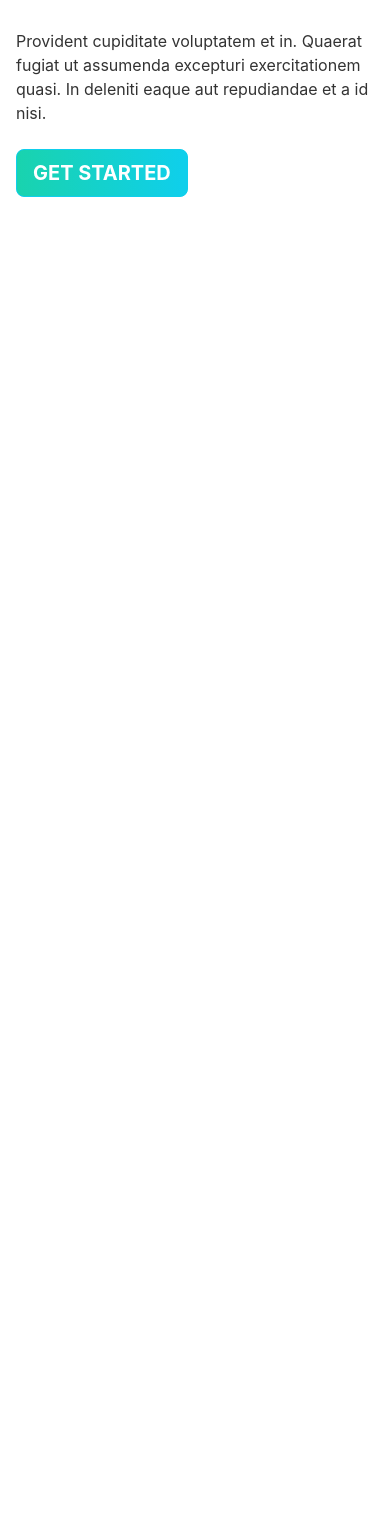
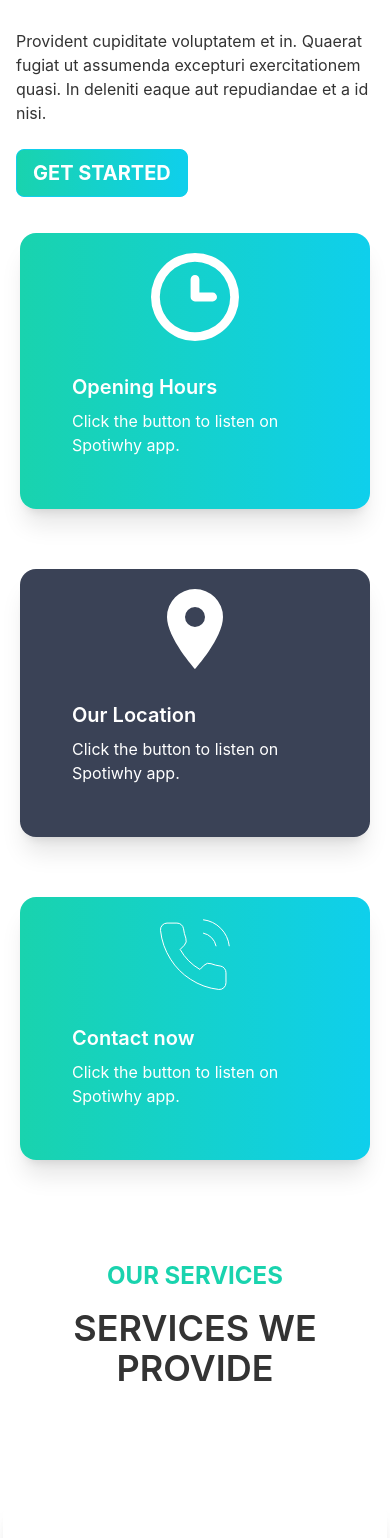
Before and after one commit to Maria-07/doctors-portal, a React (Create React App) app: page / in a window 390 px wide. Shown: the part 449-1987 px from the top of the page. Before the commit the page ends 844 px from the top, so only its background shows below. Built offline with nearby package versions, Linux system fonts and the light colour scheme.

Commit message:
service and info part added

```diff
--- a/package.json
+++ b/package.json
@@ -3,6 +3,10 @@
   "version": "0.1.0",
   "private": true,
   "dependencies": {
+    "@fortawesome/fontawesome-svg-core": "^6.1.1",
+    "@fortawesome/free-brands-svg-icons": "^6.1.1",
+    "@fortawesome/free-solid-svg-icons": "^6.1.1",
+    "@fortawesome/react-fontawesome": "^0.1.18",
     "@testing-library/jest-dom": "^5.16.4",
     "@testing-library/react": "^13.2.0",
     "@testing-library/user-event": "^13.5.0",
--- a/src/Pages/Home/Banner.js
+++ b/src/Pages/Home/Banner.js
@@ -1,6 +1,5 @@
 import React from "react";
 import chair from "../../assets/images/chair.png";
-import bg from "../../assets/images/bg.png";
 
 const Banner = () => {
   return (
--- /dev/null
+++ b/src/Pages/Home/Cards.js
@@ -0,0 +1,50 @@
+import { FontAwesomeIcon } from "@fortawesome/react-fontawesome";
+import {
+  faClockRotateLeft,
+  faLocationDot,
+  faPhone,
+} from "@fortawesome/free-solid-svg-icons";
+import React from "react";
+
+const Cards = () => {
+  return (
+    <div className="container mx-auto">
+      <div className="flex sm:flex-row flex-col justify-center ">
+        <div className="flex sm:flex-row flex-col items-center p-5 bg-gradient-to-r from-secondary to-primary text-white rounded-xl m-5">
+          <div>
+            <FontAwesomeIcon
+              icon={faClockRotateLeft}
+              className=" p-5 text-7xl"
+            />
+          </div>
+          <div className="flex flex-col ">
+            <h2 className="text-2xl font-semibold my-3">Opening Hours</h2>
+            <p className="text-lg">
+              Lorem, ipsum dolor sit amet consectetur adipisicing elit.
+            </p>
+          </div>
+        </div>
+        <div className="flex sm:flex-row flex-col items-center p-5 bg-accent text-white rounded-xl m-5">
+          <div>
+            <FontAwesomeIcon icon={faLocationDot} className=" p-5 text-7xl" />
+          </div>
+          <div className="flex flex-col ">
+            <h2 className="text-2xl font-semibold my-3">Visit our location</h2>
+            <p className="text-lg">Brooklyn, NY 10036, United States</p>
+          </div>
+        </div>
+        <div className="flex sm:flex-row flex-col items-center p-5 bg-gradient-to-r from-secondary to-primary text-white rounded-xl m-5">
+          <div>
+            <FontAwesomeIcon icon={faPhone} className=" p-5 text-7xl" />
+          </div>
+          <div className="flex flex-col ">
+            <h2 className="text-2xl font-semibold my-3">Contact us now</h2>
+            <p className="text-lg">+000 123 456789</p>
+          </div>
+        </div>
+      </div>
+    </div>
+  );
+};
+
+export default Cards;
--- a/src/Pages/Home/Home.js
+++ b/src/Pages/Home/Home.js
@@ -1,10 +1,16 @@
 import React from "react";
 import Banner from "./Banner";
+import Cards from "./Cards";
+import Info from "./Info";
+import Services from "./Services";
 
 const Home = () => {
   return (
     <div>
       <Banner></Banner>
+      {/* <Cards></Cards> */}
+      <Info></Info>
+      <Services></Services>
     </div>
   );
 };
--- /dev/null
+++ b/src/Pages/Home/Info.js
@@ -0,0 +1,31 @@
+import React from "react";
+import InfoCard from "./InfoCard";
+import clock from "../../assets/icons/clock.svg";
+import marker from "../../assets/icons/marker.svg";
+import phone from "../../assets/icons/phone.svg";
+
+const Info = () => {
+  return (
+    <div className="container mx-auto">
+      <div className="grid grid-cols-1 lg:grid-cols-3 gap-5">
+        <InfoCard
+          cardTitle="Opening Hours"
+          bgClass="bg-gradient-to-r from-secondary to-primary"
+          img={clock}
+        ></InfoCard>
+        <InfoCard
+          cardTitle="Our Location"
+          bgClass="bg-accent"
+          img={marker}
+        ></InfoCard>
+        <InfoCard
+          cardTitle="Contact now"
+          bgClass="bg-gradient-to-r from-secondary to-primary"
+          img={phone}
+        ></InfoCard>
+      </div>
+    </div>
+  );
+};
+
+export default Info;
--- /dev/null
+++ b/src/Pages/Home/InfoCard.js
@@ -0,0 +1,19 @@
+import React from "react";
+
+const InfoCard = ({ img, cardTitle, bgClass }) => {
+  return (
+    <div>
+      <div class={`card lg:card-side shadow-xl p-5 m-5 text-white ${bgClass}`}>
+        <figure>
+          <img src={img} alt="" />
+        </figure>
+        <div className="card-body">
+          <h2 className="card-title">{cardTitle}</h2>
+          <p>Click the button to listen on Spotiwhy app.</p>
+        </div>
+      </div>
+    </div>
+  );
+};
+
+export default InfoCard;
--- /dev/null
+++ b/src/Pages/Home/Service.js
@@ -0,0 +1,22 @@
+import React from "react";
+
+const Service = ({ img, cardTitle }) => {
+  return (
+    <div>
+      <div class="card w-96 bg-base-100 shadow-xl mx-auto ">
+        <figure class="px-10 pt-10">
+          <img src={img} alt="Shoes" class="rounded-xl" />
+        </figure>
+        <div class="card-body items-center text-center">
+          <h2 class="card-title">{cardTitle}</h2>
+          <p>
+            Lorem ipsum dolor sit amet consectetur adipisicing elit. Nostrum
+            facilis, aspernatur praesentium hic .{" "}
+          </p>
+        </div>
+      </div>
+    </div>
+  );
+};
+
+export default Service;
--- /dev/null
+++ b/src/Pages/Home/Services.js
@@ -0,0 +1,27 @@
+import React from "react";
+import fluoride from "../../assets/images/fluoride.png";
+import cavity from "../../assets/images/cavity.png";
+import whitening from "../../assets/images/whitening.png";
+import Service from "./Service";
+
+const Services = () => {
+  return (
+    <div className="container mx-auto my-20">
+      <div className="text-center">
+        <h3 className="text-secondary my-4 text-2xl font-bold uppercase">
+          Our Services
+        </h3>
+        <h2 className=" uppercase text-4xl font-semibold">
+          Services we provide
+        </h2>
+      </div>
+      <div className="grid grid-cols-1 lg:grid-cols-3 gap-5 my-28 ">
+        <Service img={fluoride} cardTitle="Fluoride Treatment"></Service>
+        <Service img={cavity} cardTitle="Fluoride Treatment"></Service>
+        <Service img={whitening} cardTitle="Fluoride Treatment"></Service>
+      </div>
+    </div>
+  );
+};
+
+export default Services;
```
Also changed, not shown: 1 other file (tests, documents, lock files or other folders).
